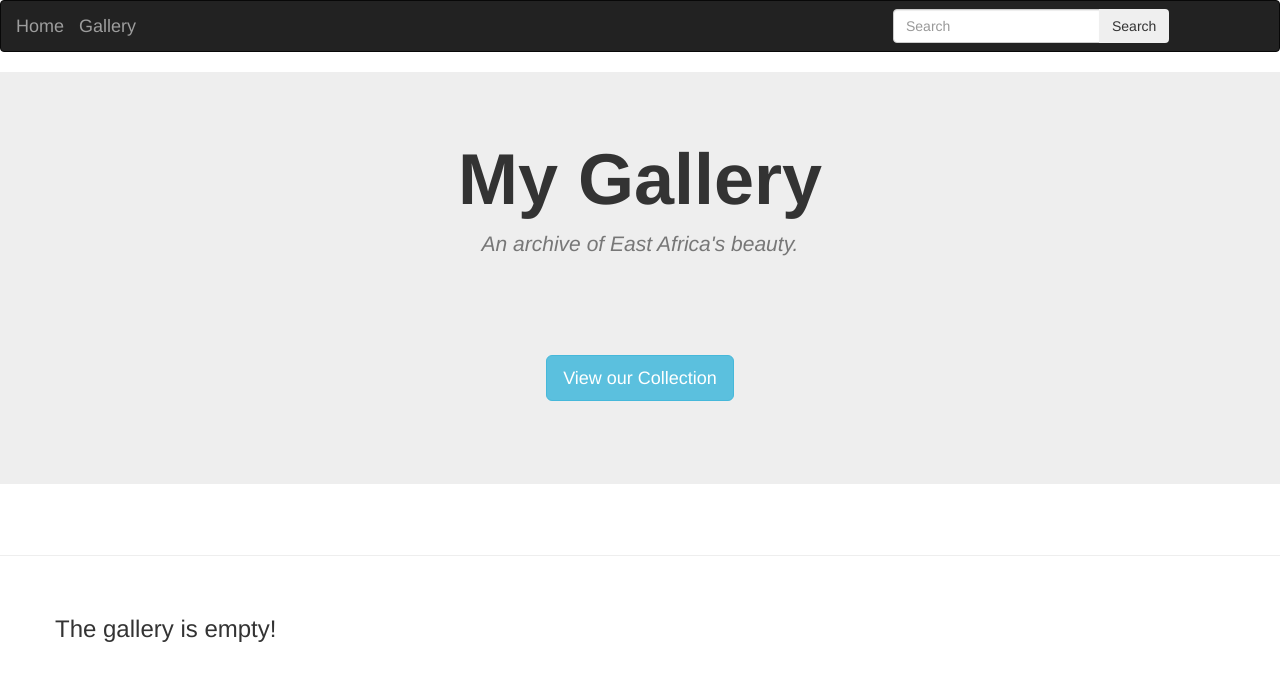
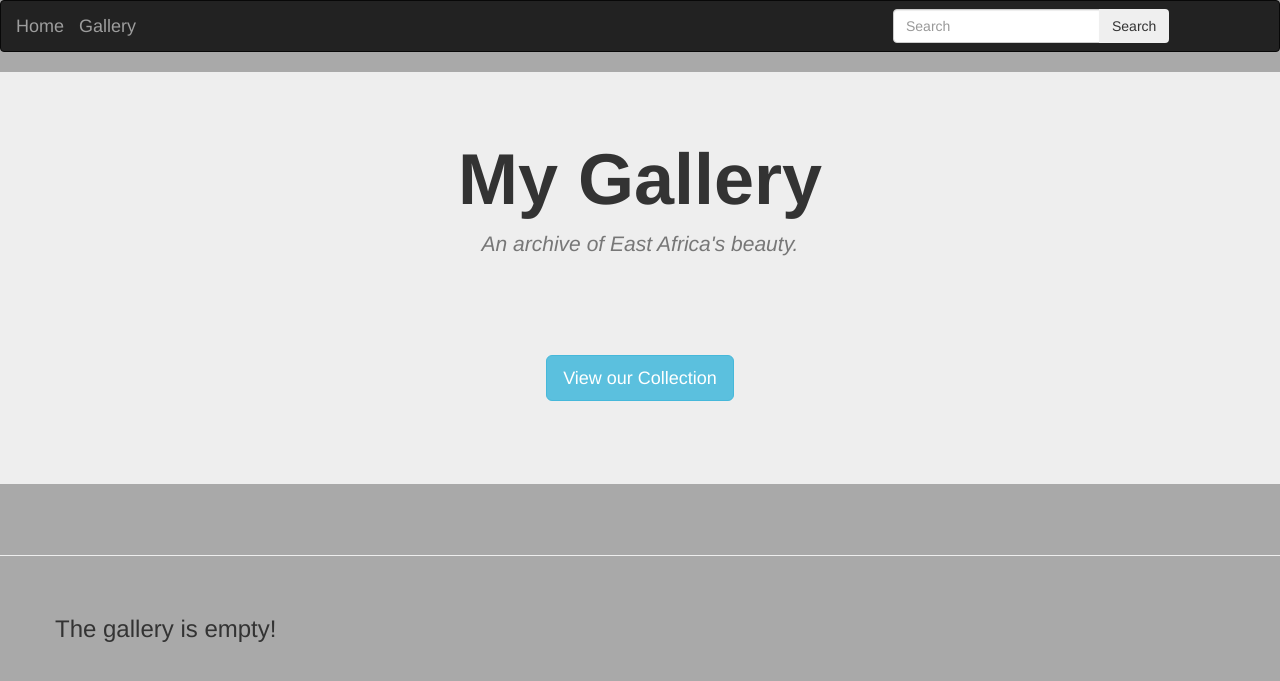
Before and after one commit to OscarMugendi/My-Gallery, a Django app: page / in a window 1280 px wide. Shown: the top 681 px of the page. Run offline with Django 3.2, Linux system fonts and the light colour scheme; data that the repository does not hold is empty; some libraries are stand-ins or nearby versions.

Commit message:
heroku redeployment attempt

```diff
--- a/static/css/styles.css
+++ b/static/css/styles.css
@@ -19,3 +19,7 @@ summary {
     margin-right: auto;
     width: 80%;
 }
+
+body {
+    background-color:darkgrey;
+}
```
